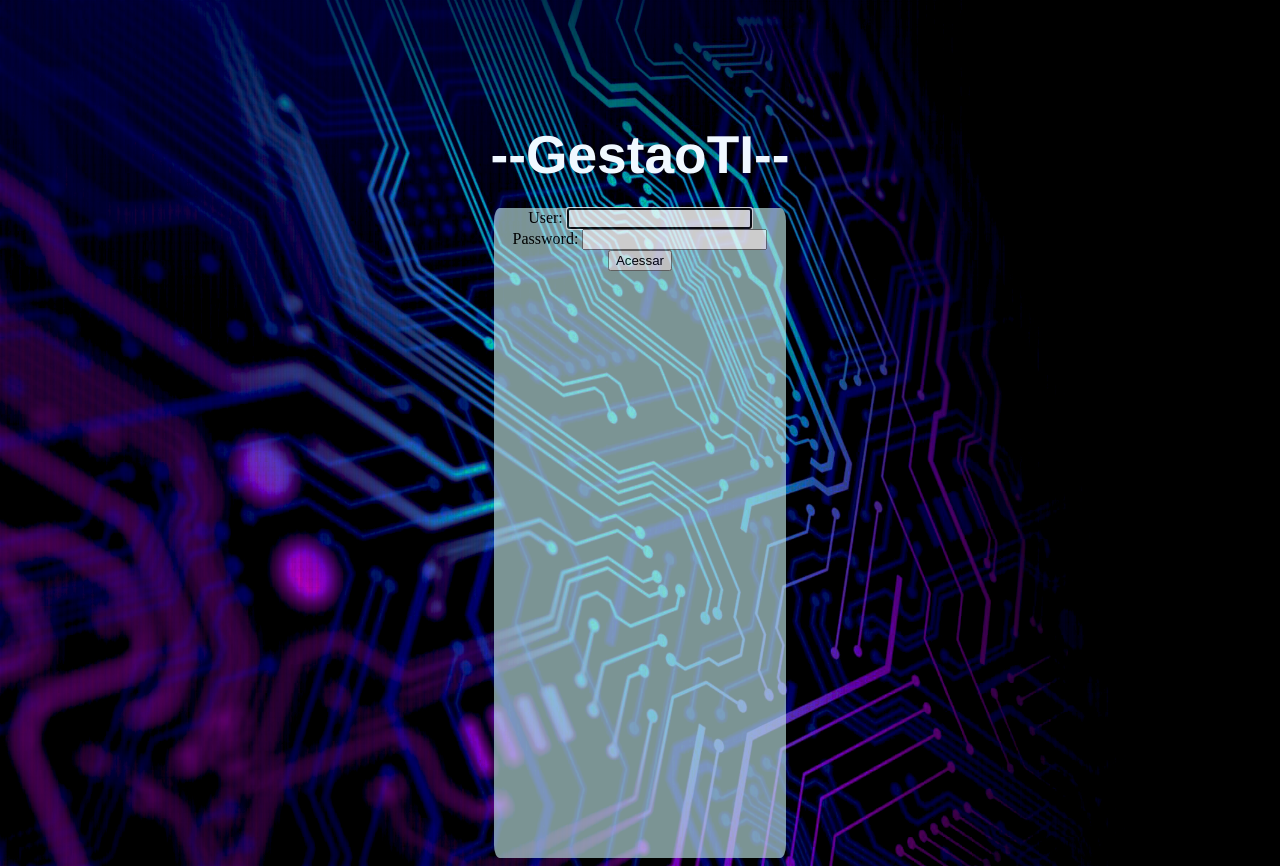
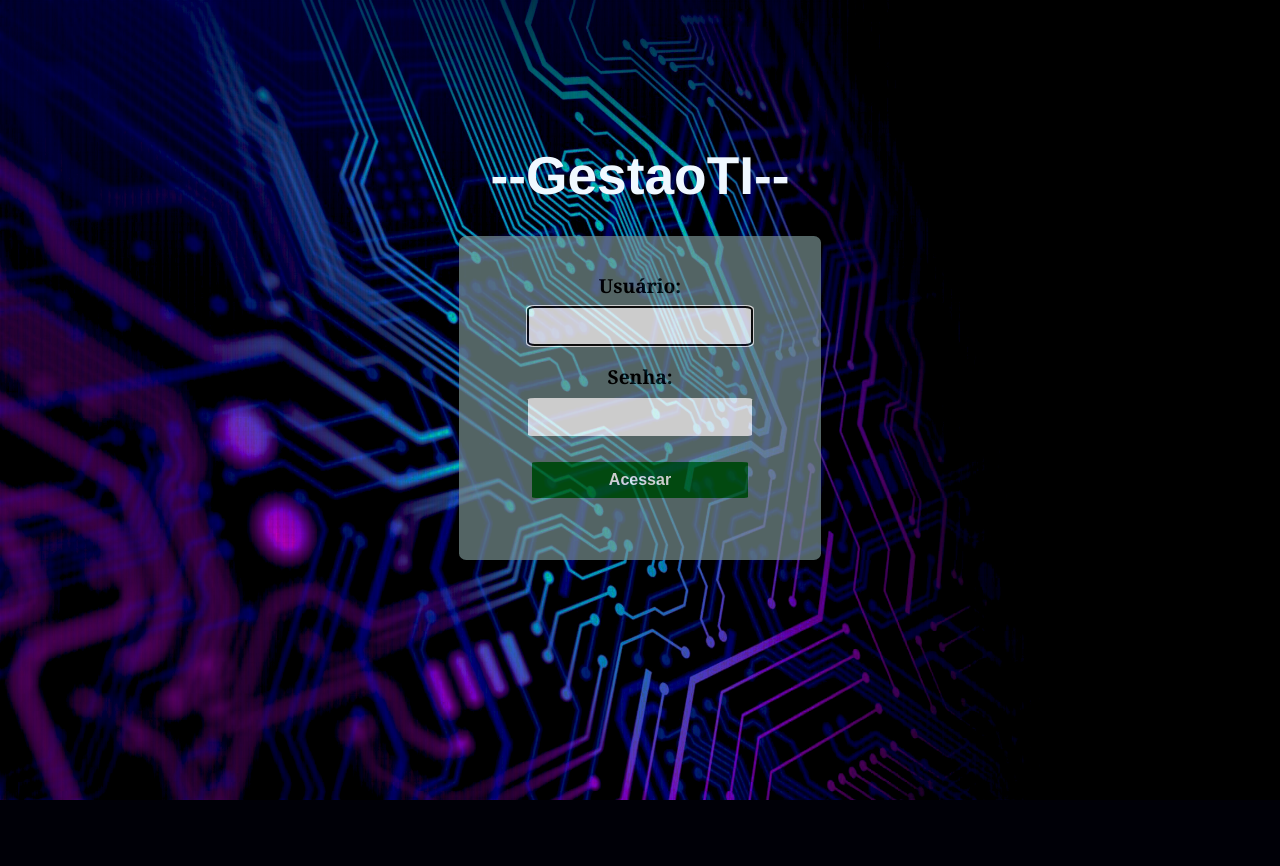
Before and after one commit to Hallennen/GestaoTI, a Django app: page /login/ in a window 1280 px wide. After the commit the page ends 800 px from the top, so only its background shows below. Run offline with Django 5.2, Linux system fonts and the light colour scheme.

Commit message:
migrate for model to User for AcontUser

```diff
--- a/accounts/templates/login.html
+++ b/accounts/templates/login.html
@@ -13,11 +13,17 @@
     <div class="box-left">
     </div>
     <div class="box-center">
-        <form method="post">
-            {% csrf_token %}
-            {{ login_form }}
-            <input type="submit" value="Acessar">
-        </form>
+        <div class="conteudo">
+
+            <form method="post">
+                {% csrf_token %}
+                <label>Usuário:</label><br>
+                {{ login_form.username }}<br>
+                <label>Senha:</label><br>
+                {{ login_form.password }}<br>
+                <input type="submit" value="Acessar">
+            </form>
+        </div>
     </div>
     <div class="box-right">
         <h3></h3>
--- a/accounts/views.py
+++ b/accounts/views.py
@@ -1,7 +1,7 @@
 from django.shortcuts import render,redirect
 from django.contrib.auth import authenticate, login, logout
 from django.contrib.auth.forms import AuthenticationForm
-from accounts.models import User
+from accounts.models import AcontUser
 from accounts import forms
 from django.views.generic import CreateView
 
@@ -14,7 +14,7 @@ def login_view(request):
         user = authenticate(request, username=username, password=password)
         if user is not None:
             login(request,user)
-            return redirect('admin')
+            return redirect('/register')
         else:
             login_form = AuthenticationForm()
     else:
@@ -23,8 +23,8 @@ def login_view(request):
     return render(request, 'login.html', {'login_form': login_form})
 
 
-class CreateUserView(CreateView):
-    model = User
-    form_class = forms.CreateUser
-    success_url = '/login/'
-    template_name = 'create.html'
+# class CreateUserView(CreateView):
+#     model = AcontUser
+#     form_class = forms.CreateUser
+#     success_url = '/login/'
+#     template_name = 'create.html'
--- a/app/settings.py
+++ b/app/settings.py
@@ -43,7 +43,8 @@ INSTALLED_APPS = [
 
 ]
 
-AUTH_USER_MODEL= 'accounts.User'
+AUTH_USER_MODEL= 'accounts.AcontUser'
+# author = models.ForeignKey(settings.AUTH_USER_MODEL)
 
 MIDDLEWARE = [
     'django.middleware.security.SecurityMiddleware',
--- a/app/urls.py
+++ b/app/urls.py
@@ -16,11 +16,11 @@ Including another URLconf
 """
 from django.contrib import admin
 from django.urls import path
-from accounts.views import login_view, CreateUserView
+from accounts.views import login_view
 
 urlpatterns = [
     path('admin/', admin.site.urls),
 
     path('login/', login_view, name='login'),
-    path('register/', CreateUserView.as_view()),
+    # path('register/', CreateUserView.as_view(), name='create_User' ),
 ]
--- a/static/accounts/login.css
+++ b/static/accounts/login.css
@@ -1,20 +1,23 @@
 body{
     background-image: url(/static/image/background1.jpg);
     background-size:cover;
+    background-attachment: fixed;
     text-align: center;
     display: grid;
-    grid-template-columns: 1fr 0.6fr 1fr ;
-    grid-template-rows: 200px 650px  ;
+    grid-template-columns: 1fr 0.8fr 1fr ;
+    grid-template-rows: 20% 72%  ;
     grid-template-areas:
       "title title title"
       "box-left box-center box-right ";
+    min-width: 700px;
+    min-height: 600px;
 
 }
 
 
 
 .title {
-    margin-top: 80px;
+    margin-top: 8%;
     grid-area: title;
     color: aliceblue;
     font-size: 20pt;
@@ -28,8 +31,9 @@ body{
 
 
 .box-center{
+    margin-top: 30%;
     grid-area: box-center;
-    background-color: rgba(199, 239, 239, 0.777);
+    background-color: rgba(126, 152, 152, 0.833);
     opacity: 0.8;
     border-radius: 2%;
 }
@@ -38,3 +42,46 @@ body{
 .box-right {
     grid-area: box-right;
 }
+
+
+.conteudo{
+    display: grid;
+    grid-template-columns: 1fr;
+    margin: 10% 0% 10% 0% ;
+    /* background-color: blue; */
+}
+
+input{
+    opacity: 2.0;
+    width: 60%;
+    height: 20%;
+    border-radius: 3%;
+    border: none;
+    margin: 2% 0% 5% 0%;
+    padding-left: 6px;
+
+
+}
+
+label{
+    margin-bottom: 1%;
+    font-size: 120%;
+    font-weight: bold;
+    font-family: 'Georgia';
+    color: black;
+}
+
+input[type="submit"]{
+    color: white;
+    font-weight: bold;
+    font-size: medium;
+    background-color: rgb(3, 92, 21);
+
+}
+
+input[type="submit"]:hover{
+    cursor: pointer;
+    scale: 1.1;
+    transition: 450ms;
+    border-radius: 10px;
+}
```
Also changed, not shown: accounts/admin.py (+13 -5 lines), accounts/forms.py (+5 -5 lines), accounts/models.py (+22 -12 lines), accounts/migrations/0001_initial.py, accounts/migrations/0002_alter_acontuser_managers.py (added), accounts/migrations/0002_customuser.py (deleted), accounts/migrations/0003_acontuser_cargo_acontuser_unit.py (added), accounts/migrations/0003_rename_customuser_user.py (deleted), accounts/migrations/0004_user_active_user_admin_user_birthday_user_cargo_and_more.py (deleted), accounts/migrations/0005_alter_user_unit.py (deleted), accounts/migrations/0006_alter_user_unit.py (deleted).
